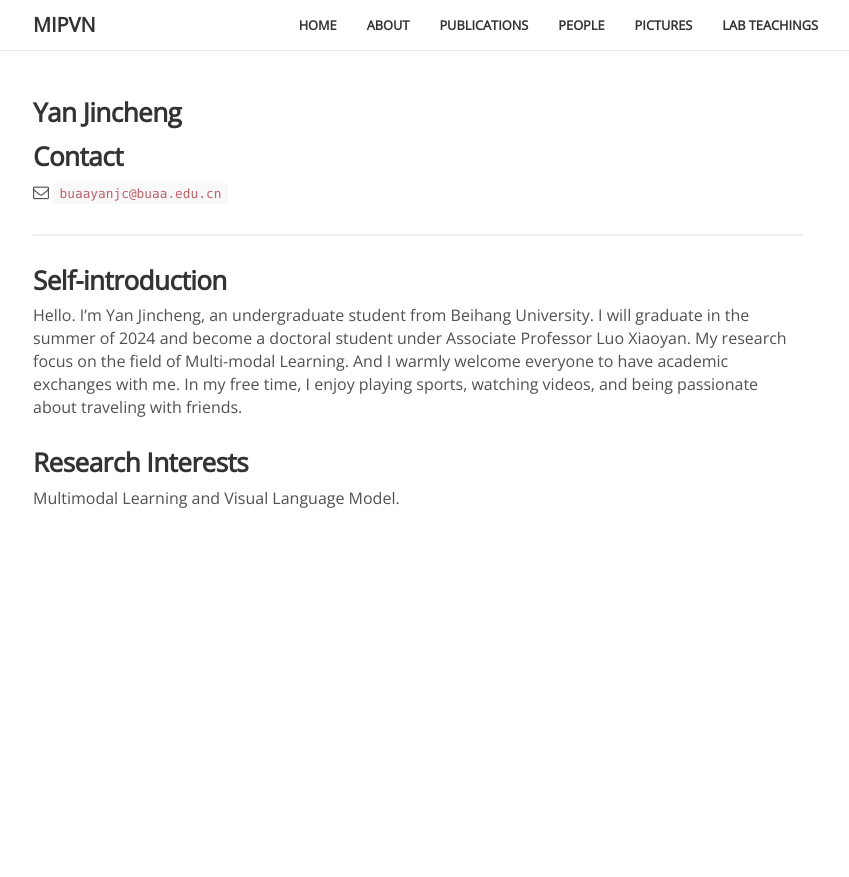
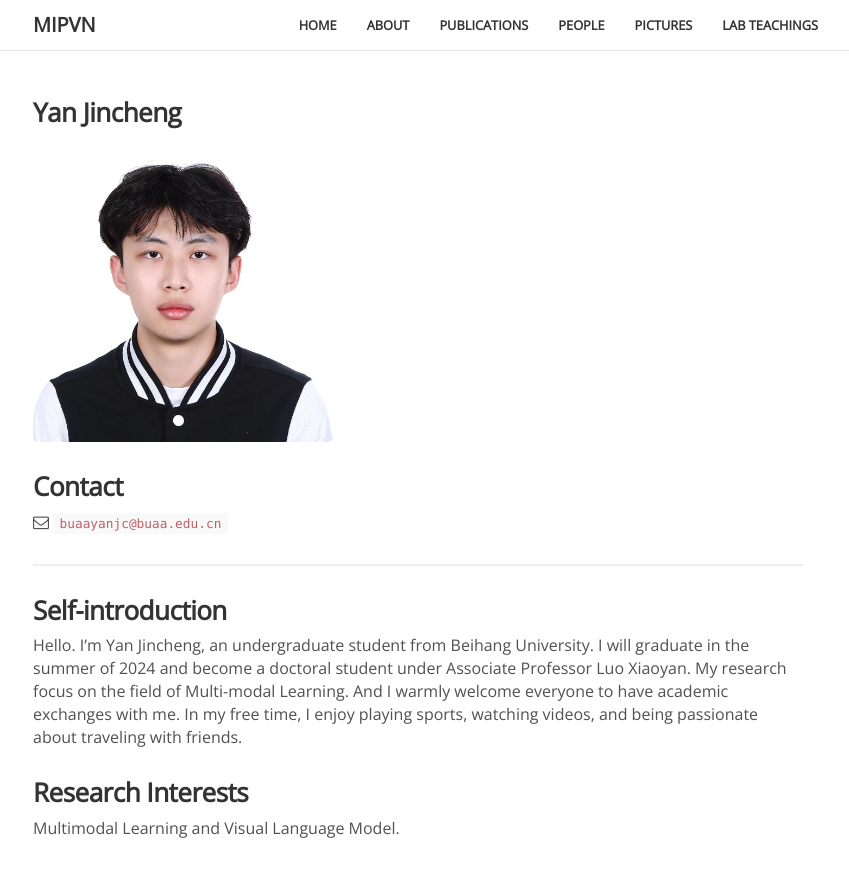
Before and after one commit to MIPVN/MIPVN.github.io, a Jekyll site: the page built from _people/jincheng_yan.md, in a window 1280 px wide. Shown: the top 877 px of the page, without its empty margins (222-1071 px from the left). Built offline with Jekyll 4.4.1, drawn with Linux system fonts in a browser that asks for light colours; nearby versions of some CDN libraries; comment, search, counter and statistics services are not loaded.

Commit message:
daily maintenance

```diff
--- a/_config.yml
+++ b/_config.yml
@@ -1,7 +1,3 @@
-# # # # # # # #
-#   K i k o   #
-# # # # # # # #
-
 # Basic
 name:               <strong>MIPVN</strong>
 title:              "Multimodal Information Perception and Visual Navigation Lab at the Beihang University"
--- a/_people/jincheng_yan.md
+++ b/_people/jincheng_yan.md
@@ -6,7 +6,7 @@ joined: 2024
 title: Yan Jincheng
 ---
 
-<!-- <img width="300" src="{{site.baseurl}}/images/people/{{page.avatar}}" data-action="zoom"> -->
+<img width="300" src="{{site.baseurl}}/images/people/{{page.avatar}}" data-action="zoom">
 
 ### Contact
 
```
